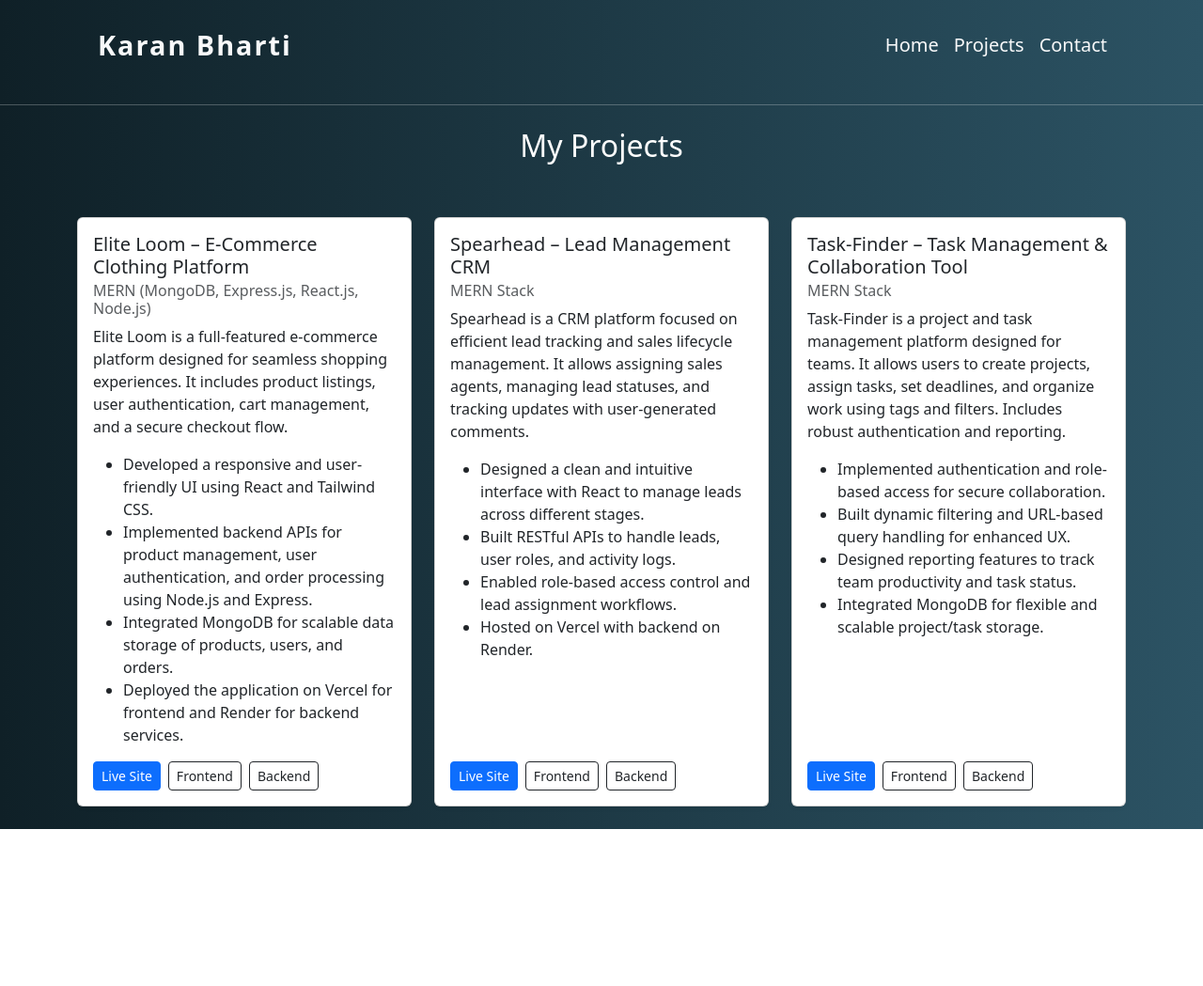
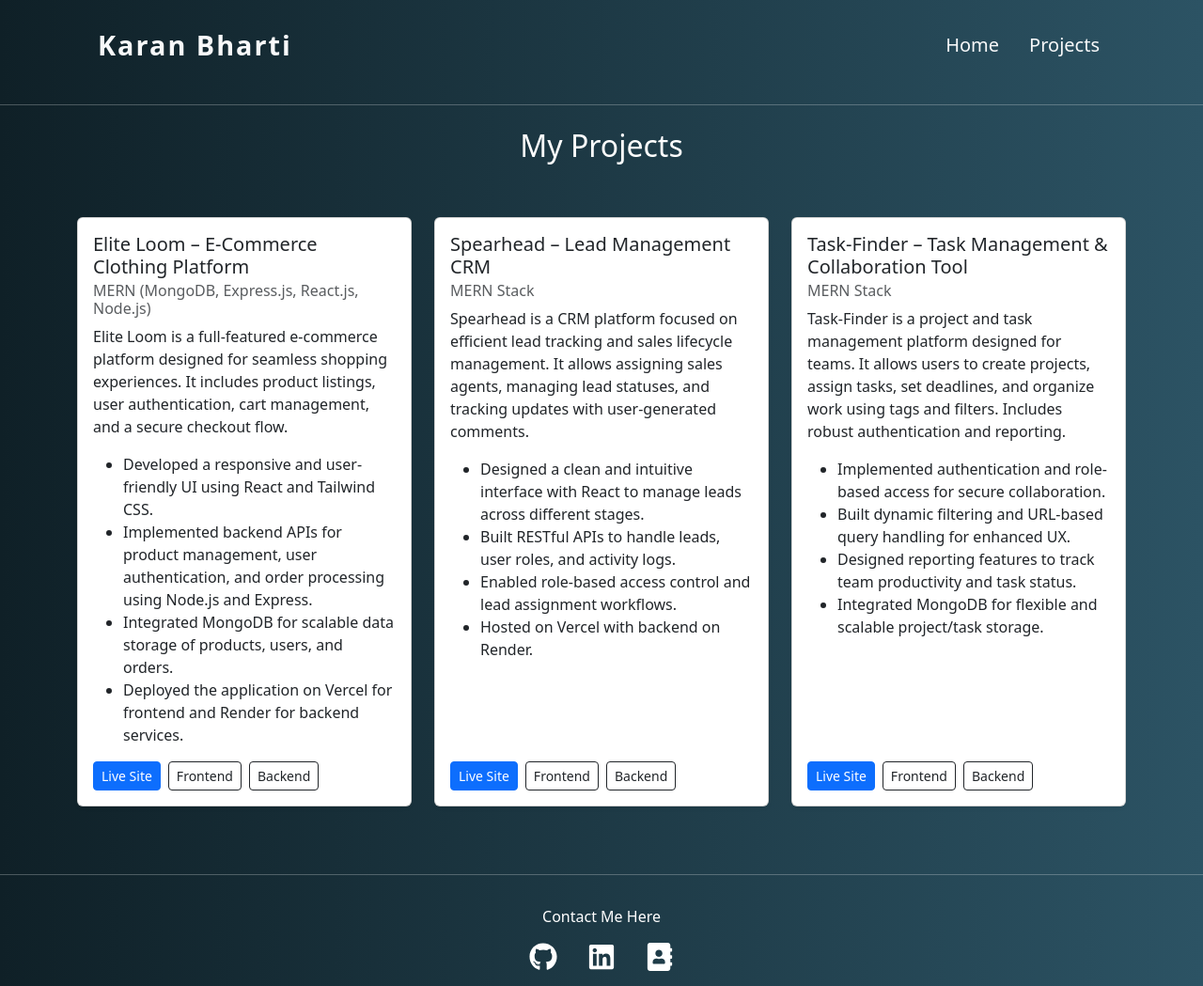
Before and after one commit to Karan-Bharti1/Karan-Bharti, a React (Vite) app: page /projects in a window 1280 px wide. Shown: the whole page at 94% size. Before the commit the page ends 882 px from the top, so only its background shows below. Built offline with nearby package versions, Linux system fonts and the light colour scheme.

Commit message:
feat: added footer component

```diff
--- a/package.json
+++ b/package.json
@@ -15,6 +15,7 @@
     "gsap": "^3.13.0",
     "react": "^19.1.0",
     "react-dom": "^19.1.0",
+    "react-icons": "^5.5.0",
     "react-router-dom": "^7.6.0"
   },
   "devDependencies": {
--- a/src/App.jsx
+++ b/src/App.jsx
@@ -6,6 +6,7 @@ import { gsap } from 'gsap/gsap-core'
 import Header from './components/header'
 import { Link } from 'react-router-dom'
 import { useGSAP } from '@gsap/react'
+import Footer from './components/Footer'
 const technologies = [
   "🍃 MongoDB",
   "🚂 Express.js",
@@ -29,25 +30,29 @@ function App() {
       duration: 0.8,
       ease: "power3.out"
     });
-     gsap.from("h2", {
+
+    gsap.from("h2", {
       opacity: 0,
       y: 30,
       stagger: 0.1,
       duration: 0.8,
       ease: "power3.out"
     });
-         gsap.from("p", {
+
+    gsap.from("p", {
       opacity: 0,
       y: 30,
       stagger: 0.1,
       duration: 0.8,
       ease: "power3.out"
     });
+
+    gsap.fromTo(".link-button",
+      { opacity: 0, scale: 0.8, y: -20 },
+      { opacity: 1, scale: 1, y: 0, duration: 1, ease: "power3.out" }
+    );
   }, []);
-    gsap.fromTo(".link-button",
-    { opacity: 0, scale: 0.8, y: -20 },
-    { opacity: 1, scale: 1, y: 0, duration: 1, ease: "power3.out" }
-  );
+
   return (
     <>
      <Header/>
@@ -87,6 +92,8 @@ I’m passionate about clean architecture, seamless UI/UX, and writing code that
          </section>
 
      </main>
+
+     <Footer/>
     </>
   )
 }
--- a/src/components/Footer.jsx
+++ b/src/components/Footer.jsx
@@ -0,0 +1,21 @@
+import { FaGithub } from 'react-icons/fa';
+import { FaLinkedin } from "react-icons/fa";
+import { FaAddressBook } from "react-icons/fa";
+const Footer=()=>{
+    return(<footer className='mt-5'>
+        <hr/>
+
+        <div className="container py-3">
+            <p className='text-center'>Contact Me Here</p>
+            <div className='text-center'>
+            <a className='mx-3' href='https://github.com/Karan-Bharti1'  target="_blank"
+ rel="noopener noreferrer">  <FaGithub size={30} color="#fff" /></a>
+ <a target="_blank"
+ rel="noopener noreferrer" href="https://www.linkedin.com/in/bharti1999/" className='mx-3'><FaLinkedin size={30} color="#fff"/></a>
+ <a target="_blank"
+ rel="noopener noreferrer" href="https://docs.google.com/document/d/1qrhPBpvMv_VDlZ0MuQwEKnPy_42JXj9A/edit?usp=sharing&ouid=101278163838128748428&rtpof=true&sd=true"className='mx-3' ><FaAddressBook size={30} color="#fff"/></a>
+            </div>
+        </div>
+    </footer>)
+}
+export default Footer;
--- a/src/components/header.jsx
+++ b/src/components/header.jsx
@@ -20,15 +20,13 @@ return(<>
         </button>
         <div className="collapse navbar-collapse" id="navbarSupportedContent">
           <ul className="navbar-nav ms-auto mb-2 mb-lg-0">
-            <li className="nav-item">
+            <li className="nav-item mx-2">
               <Link className="nav-link active text-light link-view"  to="/" >Home</Link>
             </li>
-            <li className="nav-item">
+            <li className="nav-item mx-2">
               <Link className="nav-link text-light link-view" to="/projects">Projects</Link>
             </li>
-              <li className="nav-item">
-              <Link className="nav-link text-light link-view" >Contact</Link>
-            </li>
+
           </ul>
 
         </div>
--- a/src/pages/Projects.jsx
+++ b/src/pages/Projects.jsx
@@ -1,7 +1,43 @@
+import { gsap } from "gsap";
+import { useGSAP } from "@gsap/react";
 import Header from "../components/header"
 import projectsData from "../database/data"
+import Footer from "../components/Footer";
+
 
 const Projects=()=>{
+
+  useGSAP(() => {
+    gsap.from(".card", {
+      opacity: 0,
+      y: 50,
+      stagger: 0.2,
+      duration: 0.8,
+      ease: "power3.out"
+    });
+
+    gsap.from("h2", {
+      opacity: 0,
+      y: -20,
+      duration: 0.8,
+      ease: "power2.out"
+    });
+      gsap.from("p", {
+      opacity: 0,
+      y: 30,
+      stagger: 0.1,
+      duration: 0.8,
+      ease: "power3.out"
+    });
+     gsap.from("li", {
+      opacity: 0,
+      y: 30,
+      stagger: 0.1,
+      duration: 0.8,
+      ease: "power3.out"
+    });
+  }, []);
+
 return(<>
 <Header/>
 <hr/>
@@ -56,6 +92,7 @@ return(<>
           </div>
     </section>
 </main>
+<Footer/>
 </>)
 }
 export default Projects
```
Also changed, not shown: 1 other file (tests, documents, lock files or other folders).
